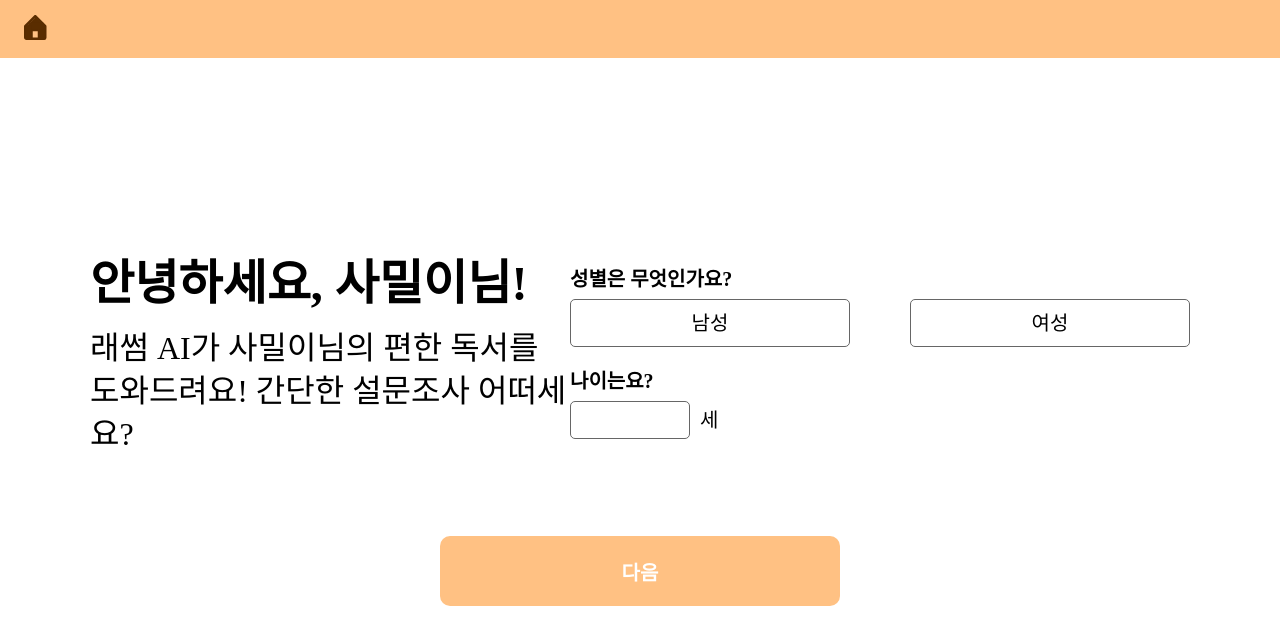
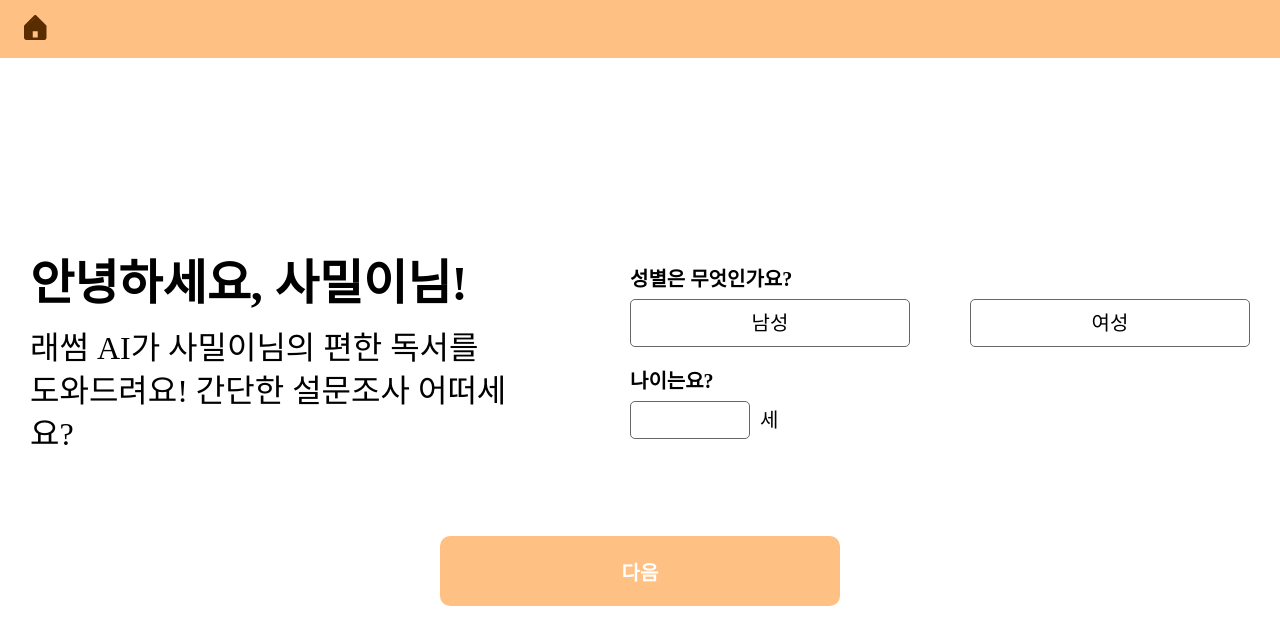
Before and after one commit to Ressum/FrontEnd, a React (Create React App) app: page /aisurvey/aisurvey1 in a window 1280 px wide. Shown: the top 644 px of the page. Built offline with nearby package versions, Linux system fonts and the light colour scheme; a web font is replaced by a local one.

Commit message:
CHORE :: chore 브랜치에서 풀 받고 AI 설문조사 CSS 수정함

```diff
--- a/src/components/AISurvey/AISurvey.scss
+++ b/src/components/AISurvey/AISurvey.scss
@@ -15,6 +15,7 @@
         > div {
             display: grid;
             grid-template-columns: 480px auto;
+            column-gap: 120px;
 
             > div:first-child {
                 display: flex;
```
